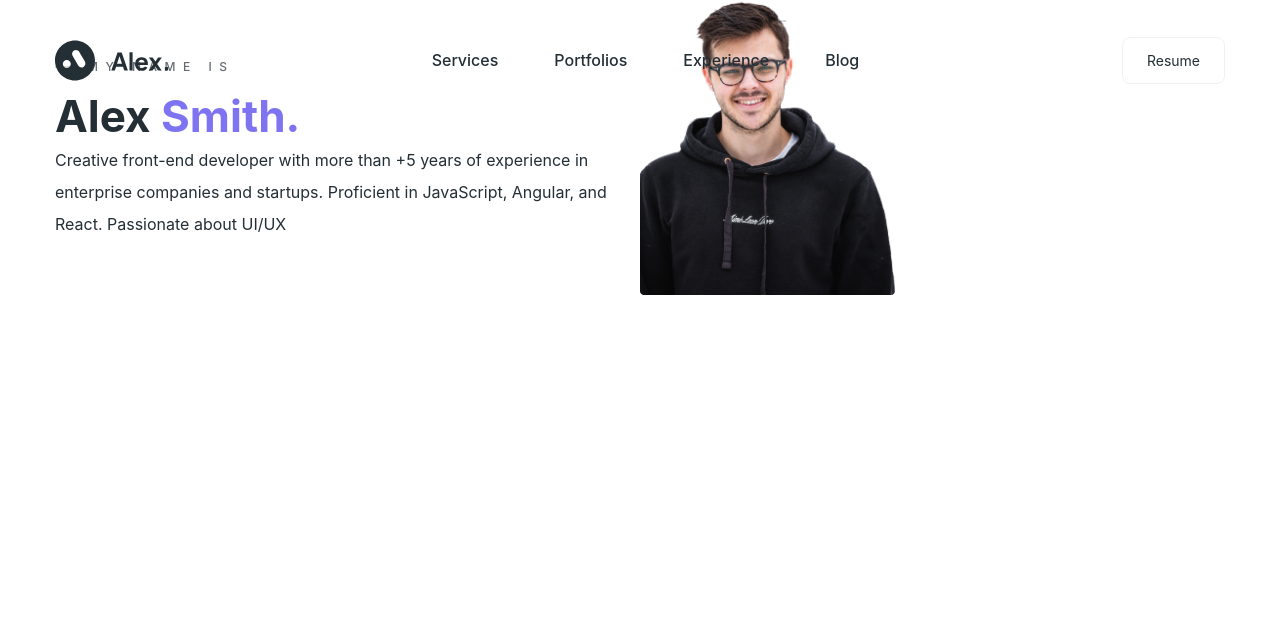
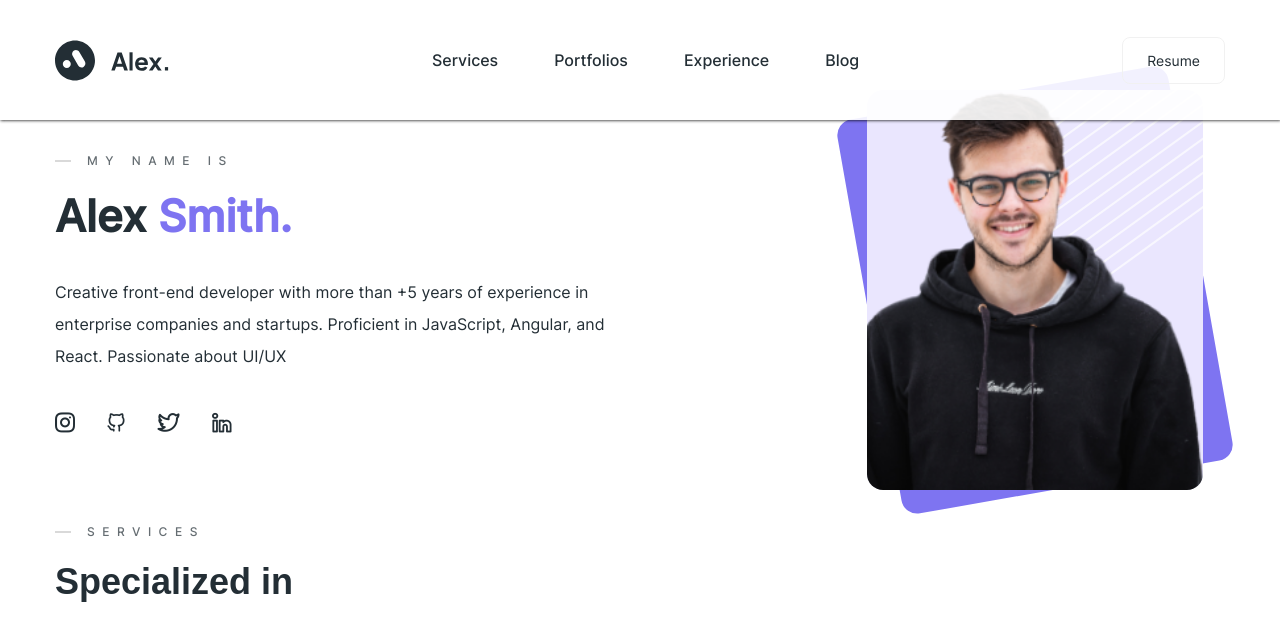
Before and after one commit to Kady2020/alex-smith, a website built with webpack: page src/index.html in a window 1280 px wide. Built offline with nearby package versions, Linux system fonts and the light colour scheme; files whose address does not match are found by name.

Commit message:
completed intro block

```diff
--- a/config/version.json
+++ b/config/version.json
@@ -1,3 +1,3 @@
 {
-    "main": "20230302175858"
+    "main": "20230304214549"
 }
--- a/src/index.html
+++ b/src/index.html
@@ -12,7 +12,7 @@
       <section data-fp-section class="main__intro intro">
         <div class="intro__container">
           <div class="intro__content">
-            <div class="title-block">
+            <div class="intro__title-block title-block">
               <p class="title-block__label label">MY NAME IS</p>
               <h1 class="title-block__title title-h1">Alex <span>Smith.</span></h1>
             </div>
@@ -23,9 +23,26 @@
                 JavaScript, Angular, and React. Passionate about UI/UX
               </p>
             </div>
+            <div class="intro__socials socials">
+              <a href="#" class="socials__link _icon-s-instagram"></a>
+              <a href="#" class="socials__link _icon-s-github"></a>
+              <a href="#" class="socials__link _icon-s-twitter"></a>
+              <a href="#" class="socials__link _icon-s-linkedin"></a>
+            </div>
           </div>
-          <div class="intro__image">
-            <img src="@img/intro/alex-photo.png" alt="Photo of Alex">
+          <div class="intro__decor decor-intro">
+            <div class="decor-intro__image">
+              <img class="decor-intro__alex-pic" src="@img/intro/alex-photo.png" alt="Photo of Alex">
+            </div>
+          </div>
+        </div>
+      </section>
+
+      <section data-fp-section class="main__services services">
+        <div class="services__container">
+          <div class="services__title-block title-block">
+            <p class="title-block__label label">SERVICES</p>
+            <h2 class="title-block__title title-h2">Specialized in</h2>
           </div>
         </div>
       </section>
--- a/src/scss/header.scss
+++ b/src/scss/header.scss
@@ -4,6 +4,8 @@
   top: 0;
   left: 0;
   z-index: 100;
+  background: rgba(255, 255, 255, 0.9);
+  box-shadow: 0 0 3px 0.5px rgba(0, 0, 0, 0.9);
 
   &__container {
     display: flex;
--- a/src/scss/main.scss
+++ b/src/scss/main.scss
@@ -1,30 +1,85 @@
-.main {
-  &__intro {
-  }
-}
-
 .intro {
   &__container {
     display: grid;
     grid-template-columns: repeat(2, 1fr);
     align-items: center;
     min-height: 100%;
+    padding-top: rem(90);
+    padding-bottom: rem(30);
+    column-gap: rem(30);
+
+    @media (max-width: $mobile) {
+      grid-template-columns: 1fr;
+      row-gap: rem(40);
+    }
   }
 
   &__content {
   }
 
+  &__title-block {
+    &:not(:last-child) {
+      margin-bottom: rem(32);
+    }
+  }
+
   &__text {
+    &:not(:last-child) {
+      margin-bottom: rem(40);
+    }
+  }
+
+  &__socials {
+  }
+}
+
+.decor-intro {
+  max-width: 336px;
+  margin: 0 rem(22);
+  justify-self: center;
+  width: 100%;
+
+  @media (min-width: $mobile) {
+    justify-self: end;
   }
 
   &__image {
+    position: relative;
+    padding-bottom: percent(400, 336);
+
+    &::before,
+    &::after {
+      content: '';
+      position: absolute;
+      width: 100%;
+      height: 100%;
+      top: 0;
+      left: 0;
+      border-radius: rem(16);
+    }
+
+    &::before {
+      background: #7e74f1;
+      transform: rotate(-10deg);
+      z-index: 1;
+    }
+
+    &::after {
+      z-index: 2;
+      background: #eae6fe url('@img/intro/lines.svg') top right / 58% no-repeat;
+    }
+  }
+
+  &__alex-pic {
+    position: absolute;
+    width: 100%;
+    height: 100%;
+    bottom: 0;
+    left: 0;
+    min-width: 100%;
+    z-index: 3;
+
+    border-radius: rem(16);
+    overflow: hidden;
   }
 }
-
-.title-block {
-  &__label {
-  }
-
-  &__title {
-  }
-}
--- a/src/scss/repeat-blocks.scss
+++ b/src/scss/repeat-blocks.scss
@@ -1,7 +1,7 @@
 // CONTENT
 .title-block {
   > *:not(:last-child) {
-    margin: 0 0 10px 0;
+    margin-bottom: rem(16);
   }
 }
 
@@ -45,4 +45,33 @@
 .text {
   line-height: math.div(32, 16);
   color: #232e35;
+
+  p {
+    &:not(:last-child) {
+      margin-bottom: rem(15);
+    }
+  }
 }
+
+.socials {
+  display: flex;
+  flex-wrap: wrap;
+  align-items: center;
+  column-gap: rem(32);
+  @include adaptiveValue('column-gap', 32, 16);
+  row-gap: rem(5);
+
+  &__link {
+    display: flex;
+    align-items: center;
+    justify-content: center;
+    font-size: rem(20);
+    transition: all 0.2s linear;
+
+    @media (any-hover: hover) {
+      &:hover {
+        color: $purpleColor;
+      }
+    }
+  }
+}
```
Also changed, not shown: dist/css/style.css (added), dist/css/style.min.css (added), dist/html/repeat-blocks.html (added), dist/img/contacts/icons/001.svg (added), dist/img/contacts/icons/002.svg (added), dist/img/contacts/icons/003.svg (added), dist/img/intro/alex-photo.png (added), dist/img/intro/alex-photo.webp (added), dist/img/intro/lines.svg (added), dist/img/logo.svg (added), dist/img/services/icons/001.svg (added), dist/img/services/icons/002.svg (added), dist/img/services/icons/003.svg (added), dist/img/shortcut.svg (added), 3 more files.
